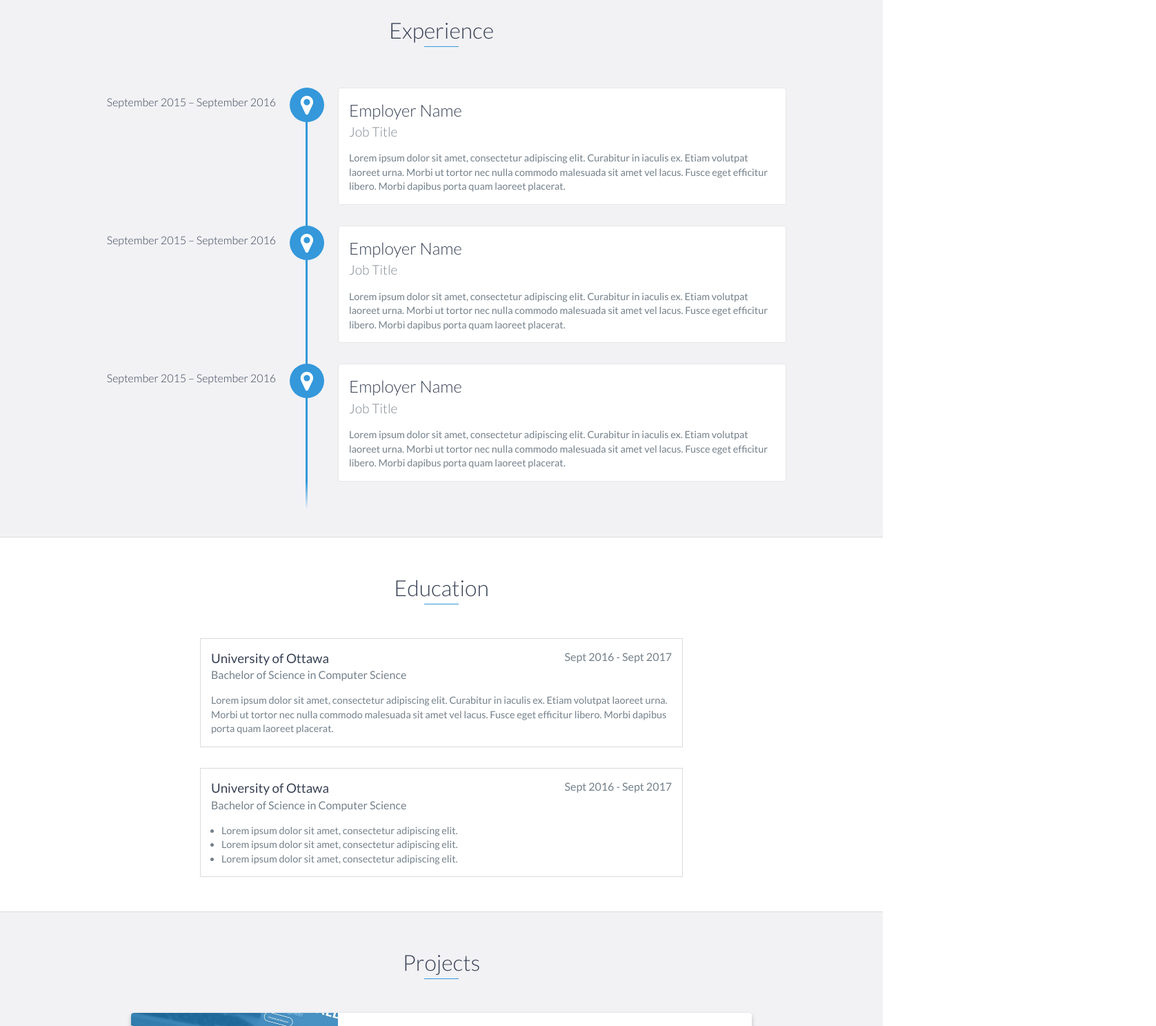
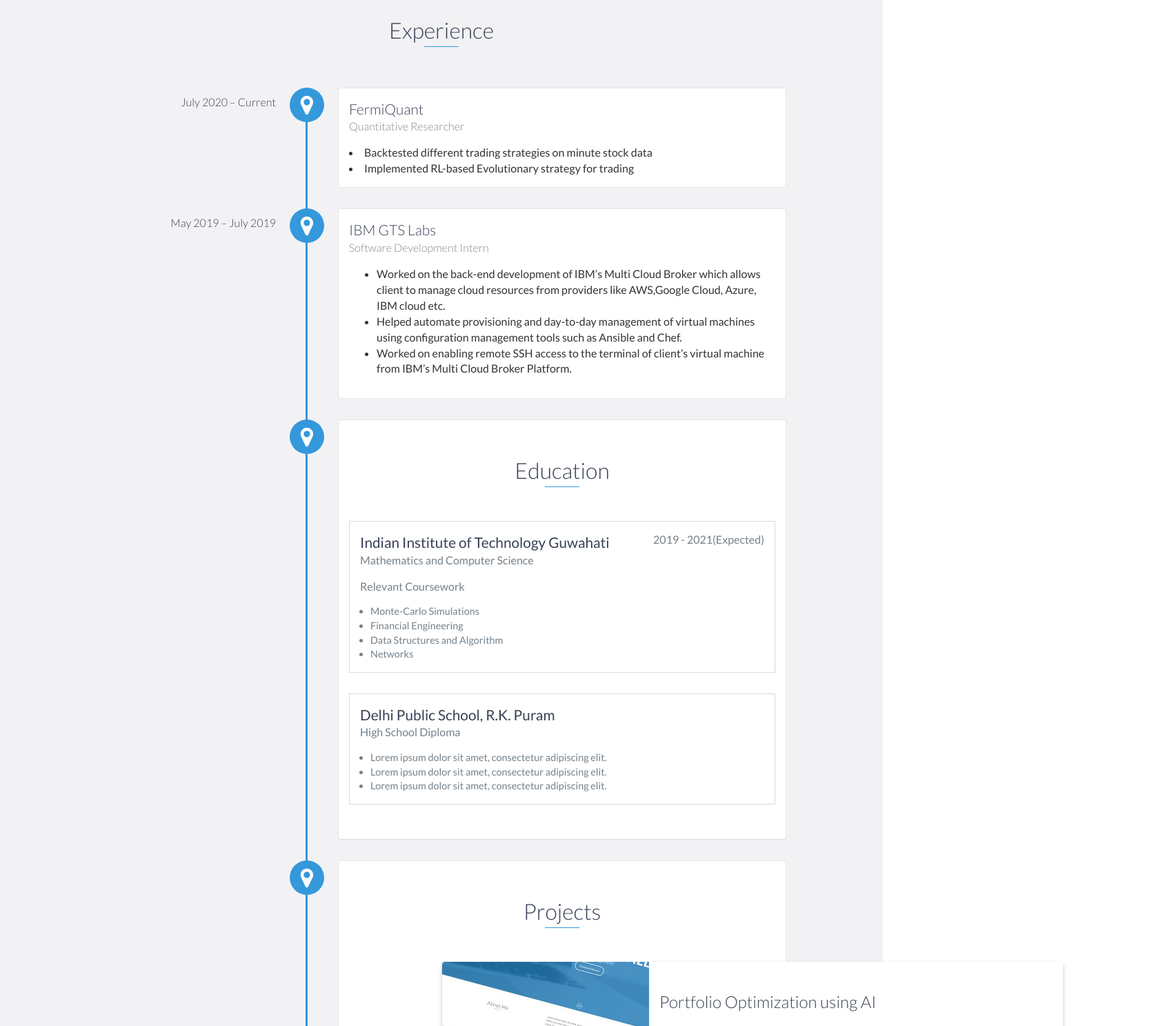
Before and after one commit to ks147/ks147.github.io, a website: page index.html in a window 1280 px wide. Shown: the part 1140-2627 px from the top of the page at 69% size, 1676 px wide, since content can reach past the window. Drawn offline with nearby package versions, Linux system fonts and the light colour scheme.

Commit message:
Added Experience and Projects section

```diff
--- a/index.html
+++ b/index.html
@@ -48,8 +48,8 @@
 
     <div id="lead">
         <div id="lead-content">
-            <h1>Ryan Fitzgerald</h1>
-            <h2>Software Engineer</h2>
+            <h1>Kartik Sethi</h1>
+            <h2>Looking for Software Development and Quant roles</h2>
             <a href="#" class="btn-rounded-white">Download Resume</a>
         </div>
         <!-- End #lead-content -->
@@ -86,49 +86,55 @@
     <div id="experience" class="background-alt">
         <h2 class="heading">Experience</h2>
         <div id="experience-timeline">
-            <div data-date="September 2015 – September 2016">
-                <h3>Employer Name</h3>
-                <h4>Job Title</h4>
+        	<div data-date="July 2020 – Current">
+                <h3>FermiQuant</h3>
+                <h4>Quantitative Researcher</h4>
                 <p>
-                    Lorem ipsum dolor sit amet, consectetur adipiscing elit. Curabitur in iaculis ex. Etiam volutpat laoreet urna. Morbi ut tortor nec nulla commodo malesuada sit amet vel lacus. Fusce eget efficitur libero. Morbi dapibus porta quam laoreet placerat.
+                    <li> Backtested different trading strategies on minute stock data </li>
+                    <li> Implemented RL-based Evolutionary strategy for trading </li>
+
                 </p>
             </div>
 
-            <div data-date="September 2015 – September 2016">
-                <h3>Employer Name</h3>
-                <h4>Job Title</h4>
+            <div data-date="May 2019 – July 2019">
+                <h3>IBM GTS Labs</h3>
+                <h4>Software Development Intern</h4>
                 <p>
-                    Lorem ipsum dolor sit amet, consectetur adipiscing elit. Curabitur in iaculis ex. Etiam volutpat laoreet urna. Morbi ut tortor nec nulla commodo malesuada sit amet vel lacus. Fusce eget efficitur libero. Morbi dapibus porta quam laoreet placerat.
+                    <ul>
+                    	<li> Worked on the back-end development of IBM’s Multi Cloud Broker which allows client to manage cloud resources from providers like AWS,Google Cloud, Azure, IBM cloud etc.</li>
+                    	<li> Helped automate provisioning and day-to-day management of virtual machines using configuration management tools such as Ansible and Chef.</li>
+                    	<li> Worked on enabling remote SSH access to the terminal of client’s virtual machine from IBM’s Multi Cloud Broker Platform.
+                    	</li>
+
+                    </ul>
                 </p>
             </div>
 
-            <div data-date="September 2015 – September 2016">
-                <h3>Employer Name</h3>
-                <h4>Job Title</h4>
-                <p>
-                    Lorem ipsum dolor sit amet, consectetur adipiscing elit. Curabitur in iaculis ex. Etiam volutpat laoreet urna. Morbi ut tortor nec nulla commodo malesuada sit amet vel lacus. Fusce eget efficitur libero. Morbi dapibus porta quam laoreet placerat.
-                </p>
-            </div>
-        </div>
-    </div>
     <!-- End #experience -->
 
     <div id="education">
         <h2 class="heading">Education</h2>
         <div class="education-block">
-            <h3>University of Ottawa</h3>
-            <span class="education-date">Sept 2016 - Sept 2017</span>
-            <h4>Bachelor of Science in Computer Science</h4>
+            <h3>Indian Institute of Technology Guwahati</h3>
+            <span class="education-date">2019 - 2021(Expected)</span>
+            <h4>Mathematics and Computer Science</h4>
             <p>
-                Lorem ipsum dolor sit amet, consectetur adipiscing elit. Curabitur in iaculis ex. Etiam volutpat laoreet urna. Morbi ut tortor nec nulla commodo malesuada sit amet vel lacus. Fusce eget efficitur libero. Morbi dapibus porta quam laoreet placerat.
+                <h4>Relevant Coursework</h4>
+                <ul>
+                	<li> Monte-Carlo Simulations </li>
+                	<li> Financial Engineering </li>
+                	<li> Data Structures and Algorithm </li>
+                	<li> Networks </li>
+
+                </ul>
             </p>
         </div>
         <!-- End .education-block -->
 
         <div class="education-block">
-            <h3>University of Ottawa</h3>
-            <span class="education-date">Sept 2016 - Sept 2017</span>
-            <h4>Bachelor of Science in Computer Science</h4>
+            <h3>Delhi Public School, R.K. Puram</h3>
+            <!-- <span class="education-date">2018 - 2022 (expected)</span> -->
+            <h4>High School Diploma</h4>
             <ul>
                 <li>
                     Lorem ipsum dolor sit amet, consectetur adipiscing elit.
@@ -155,9 +161,12 @@
                     </div>
                     <!-- End .project-image -->
                     <div class="project-info">
-                        <h3>Project Name Here</h3>
+                        <h3>Portfolio Optimization using AI</h3>
                         <p>
-                            Lorem ipsum dolor sit amet, consectetur adipiscing elit. Curabitur in iaculis ex. Etiam volutpat laoreet urna. Morbi ut tortor nec nulla commodo malesuada sit amet vel lacus. Fusce eget efficitur libero. Morbi dapibus porta quam laoreet placerat.
+                            <ul>
+                            	<li>Used SpaCy to create a multi-class Text-classifier that deciphers investor’s preferences for different type of stocks in portfolio.</li>
+                            	<li> Generated Efficient Frontier using different models such as Markowitz, Hierarchical Clustering, Black Litterman and Markowitz Critical Line Algorithm.</li>
+                            </ul>
                         </p>
                         <a href="#">View Project</a>
                     </div>
@@ -171,9 +180,13 @@
                     </div>
                     <!-- End .project-image -->
                     <div class="project-info">
-                        <h3>Project Name Here</h3>
+                        <h3>Modelling Indian Insurance Data</h3>
+                        <h4>Worked under Prof. Siddhartha P. Chakrabarty, Professor, Dept. of Mathematics, IIT Guwahati</h4>
                         <p>
-                            Lorem ipsum dolor sit amet, consectetur adipiscing elit. Curabitur in iaculis ex. Etiam volutpat laoreet urna. Morbi ut tortor nec nulla commodo malesuada sit amet vel lacus. Fusce eget efficitur libero. Morbi dapibus porta quam laoreet placerat.
+                            <ul>
+                            	<li> Working with various distributions (Generalized Extreme Value, Generalized Pareto, etc.) to study the behaviour of insurance claims and claim size in the Indian insurance market.</li>
+								<li>Studying theory of modelling operational losses using different types of distributions and different types of parameter estimation methods such as maximum likelihood estimation</li>
+                            </ul>
                         </p>
                         <a href="#">View Project</a>
                     </div>
--- a/scss/styles.scss
+++ b/scss/styles.scss
@@ -514,7 +514,7 @@ footer {
     text-align: left;
 
     h3 {
-        font-size: 1.5em;
+        font-size: 1.2em;
         font-weight: 300;
         color: $heading;
         display: inline-block;
@@ -522,7 +522,7 @@ footer {
     }
 
     h4 {
-        font-size: 1.2em;
+        font-size: 1.0em;
         font-weight: 300;
         color: #7e8890;
         margin: 0 0 15px 0;
@@ -595,6 +595,7 @@ footer {
     text-align: left;
 
     h3 {
+    	font-size: 1.2em;
         font-weight: 500;
         float: left;
         margin: 0;
@@ -610,6 +611,7 @@ footer {
         color: $text;
         clear: both;
         font-weight: 500;
+        font-size: 1.0em;
         margin: 0 0 15px 0;
     }
 
@@ -660,6 +662,7 @@ footer {
     transform: translateY(-50%);
     margin-left: 300px;
     padding: 15px;
+    text-align: left;
 
     h3 {
         font-size: 1.5em;
```
Also changed, not shown: css/styles.css, 1 other file.
